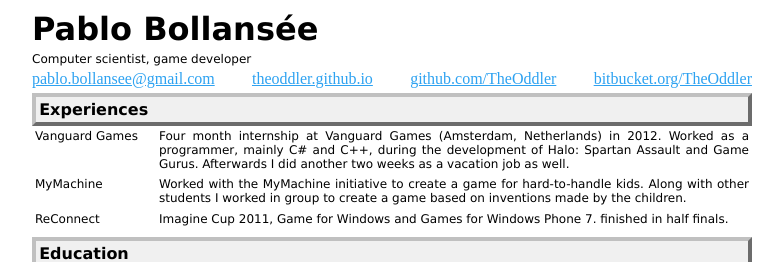
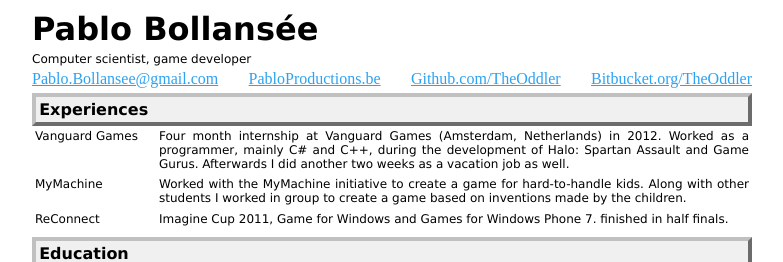
Before and after one commit to TheOddler/theoddler.github.io, a Jekyll site: the page built from cv/index.html, in a window 1280 px wide. Shown: the top 262 px of the page, without its empty margins (248-1031 px from the left). Built offline with Jekyll 4.4.1, drawn with Linux system fonts in a browser that asks for light colours.

Commit message:
Updated web links.

```diff
--- a/_config.yml
+++ b/_config.yml
@@ -1,17 +1,17 @@
 author: Pablo Bollansée
 
 # Info Links
-public_email: pablo.bollansee@gmail.com
+public_email: Pablo.Bollansee@gmail.com
 
-website_hr: theoddler.github.io
-website: https://theoddler.github.io/
+website_hr: PabloProductions.be
+website: https://www.pabloproductions.be/
 
 github_name: TheOddler
-github_link_hr: github.com/TheOddler
+github_link_hr: Github.com/TheOddler
 github_link: https://github.com/TheOddler/
 
 bitbucket_name: TheOddler
-bitbucket_link_hr: bitbucket.org/TheOddler
+bitbucket_link_hr: Bitbucket.org/TheOddler
 bitbucket_link: https://bitbucket.org/TheOddler/
 
 # Unity Links
```
